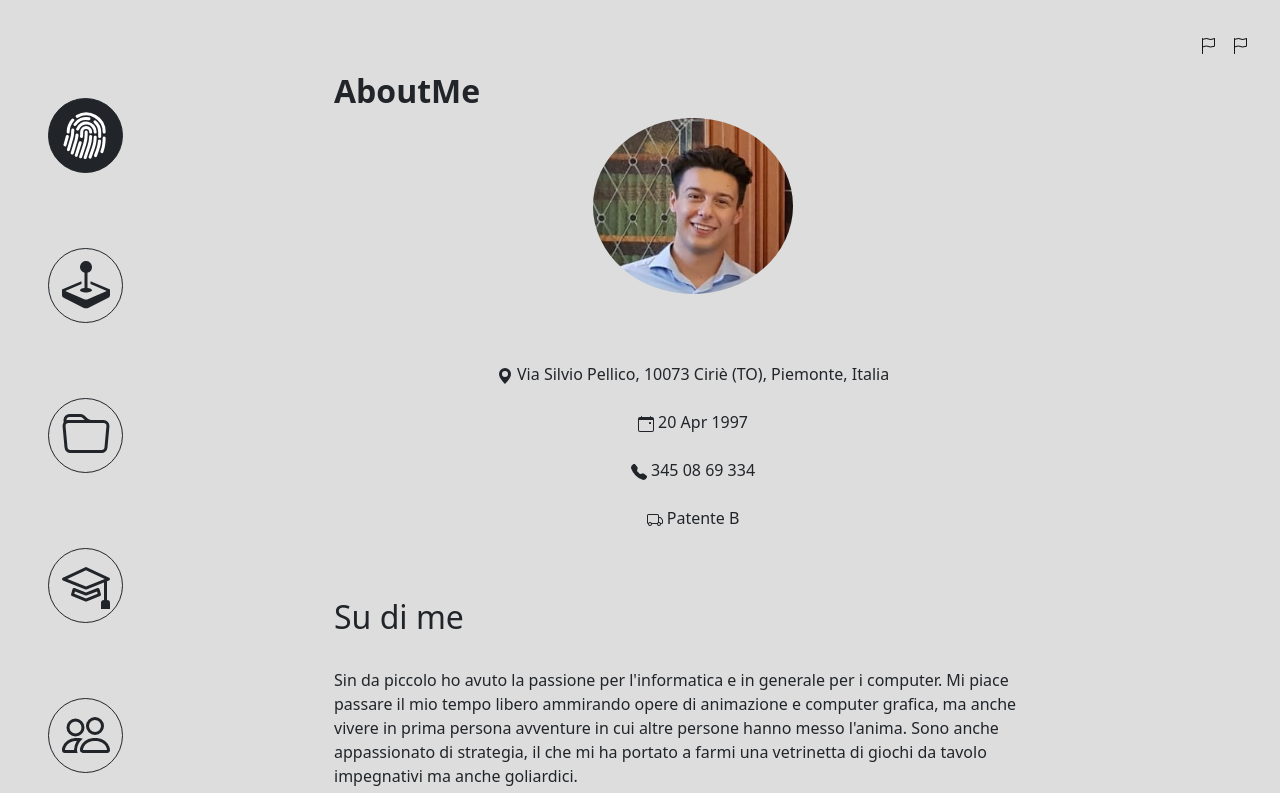
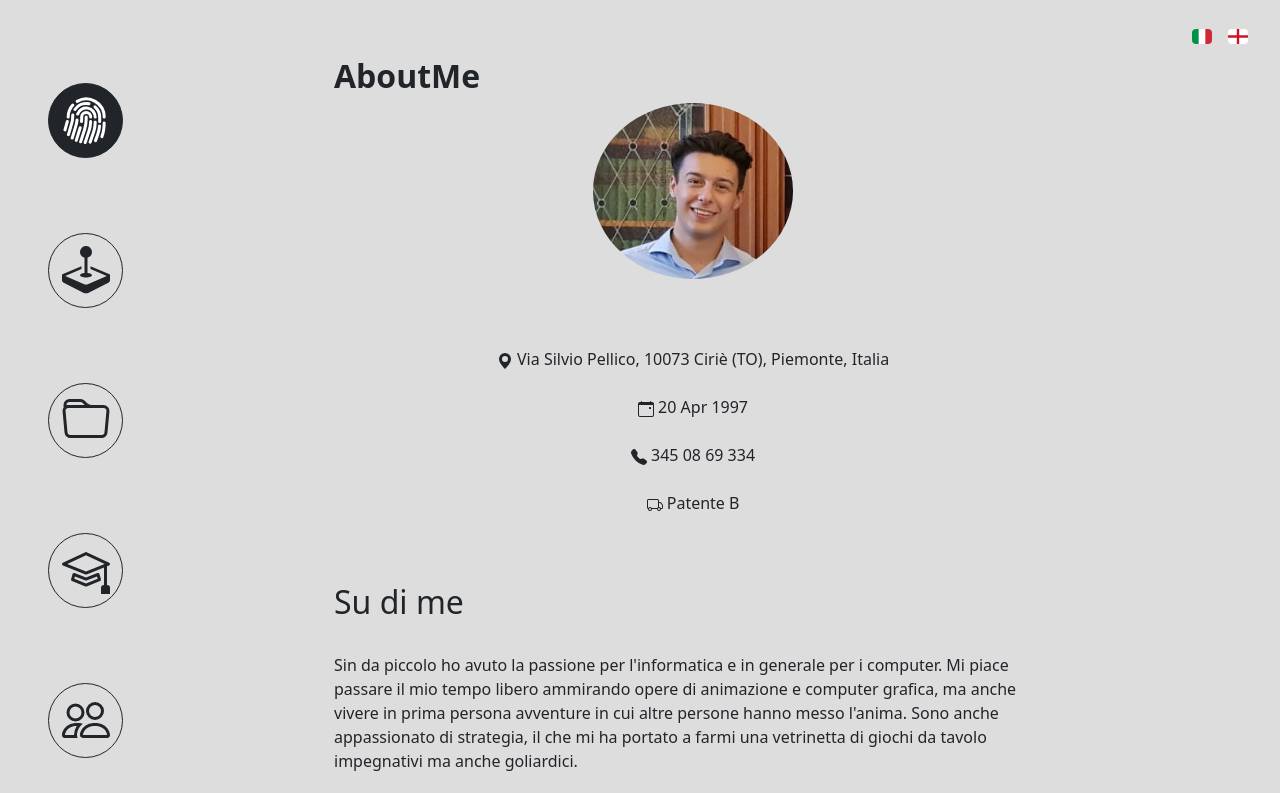
Before and after one commit to FrancescoB97/FrancescoB97.github.io, a React (Create React App) app: page /AboutMe in a window 1280 px wide. Shown: the top 793 px of the page. Built offline with nearby package versions, Linux system fonts and the light colour scheme.

Commit message:
Aggiunte bandiere

```diff
--- a/src/components/AppNavbar.js
+++ b/src/components/AppNavbar.js
@@ -1,32 +1,16 @@
-import { Navbar } from "react-bootstrap";
+import { Navbar, Image } from "react-bootstrap";
+import it from "./Images/ita.svg";
+import en from "./Images/eng.svg";
 
 function AppNavbar() {
   return (
     <Navbar className="justify-content-end" variant="light" expand="sm">
       <Navbar.Brand>
-        <svg
-          xmlns="http://www.w3.org/2000/svg"
-          width="16"
-          height="16"
-          fill="currentColor"
-          class="bi bi-flag"
-          viewBox="0 0 16 16"
-        >
-          <path d="M14.778.085A.5.5 0 0 1 15 .5V8a.5.5 0 0 1-.314.464L14.5 8l.186.464-.003.001-.006.003-.023.009a12.435 12.435 0 0 1-.397.15c-.264.095-.631.223-1.047.35-.816.252-1.879.523-2.71.523-.847 0-1.548-.28-2.158-.525l-.028-.01C7.68 8.71 7.14 8.5 6.5 8.5c-.7 0-1.638.23-2.437.477A19.626 19.626 0 0 0 3 9.342V15.5a.5.5 0 0 1-1 0V.5a.5.5 0 0 1 1 0v.282c.226-.079.496-.17.79-.26C4.606.272 5.67 0 6.5 0c.84 0 1.524.277 2.121.519l.043.018C9.286.788 9.828 1 10.5 1c.7 0 1.638-.23 2.437-.477a19.587 19.587 0 0 0 1.349-.476l.019-.007.004-.002h.001M14 1.221c-.22.078-.48.167-.766.255-.81.252-1.872.523-2.734.523-.886 0-1.592-.286-2.203-.534l-.008-.003C7.662 1.21 7.139 1 6.5 1c-.669 0-1.606.229-2.415.478A21.294 21.294 0 0 0 3 1.845v6.433c.22-.078.48-.167.766-.255C4.576 7.77 5.638 7.5 6.5 7.5c.847 0 1.548.28 2.158.525l.028.01C9.32 8.29 9.86 8.5 10.5 8.5c.668 0 1.606-.229 2.415-.478A21.317 21.317 0 0 0 14 7.655V1.222z" />
-        </svg>
+        <Image inline className="mx-auto d-none d-sm-block" src={it} rounded width="20"/>
       </Navbar.Brand>
 
       <Navbar.Brand>
-        <svg
-          xmlns="http://www.w3.org/2000/svg"
-          width="16"
-          height="16"
-          fill="currentColor"
-          class="bi bi-flag"
-          viewBox="0 0 16 16"
-        >
-          <path d="M14.778.085A.5.5 0 0 1 15 .5V8a.5.5 0 0 1-.314.464L14.5 8l.186.464-.003.001-.006.003-.023.009a12.435 12.435 0 0 1-.397.15c-.264.095-.631.223-1.047.35-.816.252-1.879.523-2.71.523-.847 0-1.548-.28-2.158-.525l-.028-.01C7.68 8.71 7.14 8.5 6.5 8.5c-.7 0-1.638.23-2.437.477A19.626 19.626 0 0 0 3 9.342V15.5a.5.5 0 0 1-1 0V.5a.5.5 0 0 1 1 0v.282c.226-.079.496-.17.79-.26C4.606.272 5.67 0 6.5 0c.84 0 1.524.277 2.121.519l.043.018C9.286.788 9.828 1 10.5 1c.7 0 1.638-.23 2.437-.477a19.587 19.587 0 0 0 1.349-.476l.019-.007.004-.002h.001M14 1.221c-.22.078-.48.167-.766.255-.81.252-1.872.523-2.734.523-.886 0-1.592-.286-2.203-.534l-.008-.003C7.662 1.21 7.139 1 6.5 1c-.669 0-1.606.229-2.415.478A21.294 21.294 0 0 0 3 1.845v6.433c.22-.078.48-.167.766-.255C4.576 7.77 5.638 7.5 6.5 7.5c.847 0 1.548.28 2.158.525l.028.01C9.32 8.29 9.86 8.5 10.5 8.5c.668 0 1.606-.229 2.415-.478A21.317 21.317 0 0 0 14 7.655V1.222z" />
-        </svg>
+       <Image inline className="mx-auto d-none d-sm-block" src={en} rounded width="20"/>
       </Navbar.Brand>
     </Navbar>
   );
--- a/src/components/StudentCard.js
+++ b/src/components/StudentCard.js
@@ -1,5 +1,7 @@
 import './StudentCard.css'
-import { Table } from "react-bootstrap";
+import { Table, Image } from "react-bootstrap";
+import it from "./Images/ita.svg";
+import en from "./Images/eng.svg";
 
 const exams = [
   {data: "26/01/2021", name: "Data Science e Tecnologie per le Basi di Dati", crediti: "8", voto: "20", lang: "it"},
@@ -128,7 +130,7 @@ function ExamRowData(props) {
     <td >{props.exam.name}</td>
     <td style={{ "textAlign": "center" }}>{props.exam.crediti}</td>
     <td style={{ "textAlign": "center" }}>{props.exam.voto}</td>
-    <td style={{ "textAlign": "center" }}>{props.exam.lang}</td>
+    <td style={{ "textAlign": "center" }}><Image inline className="mx-auto d-none d-sm-block" src={props.exam.lang == "it" ? it : en} rounded width="15"/></td>
   </>;
 }
 
```
Also changed, not shown: src/components/Images/eng.svg (added), src/components/Images/ita.svg (added).
